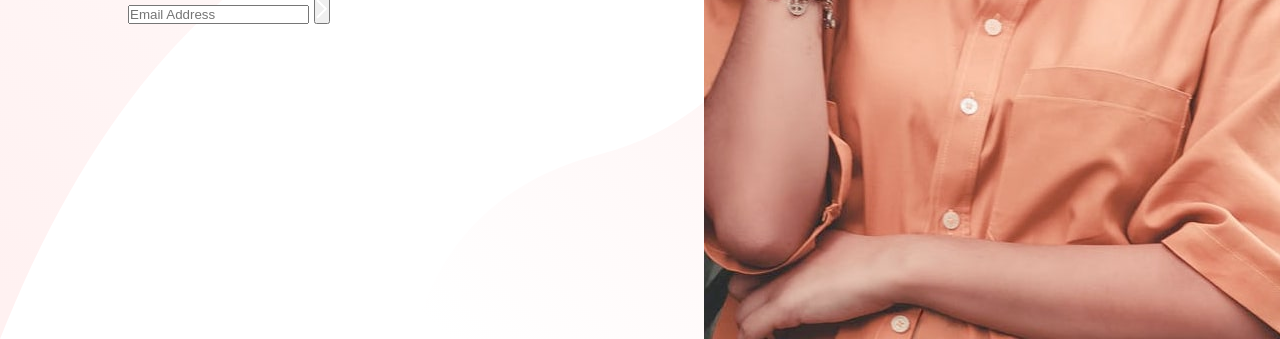
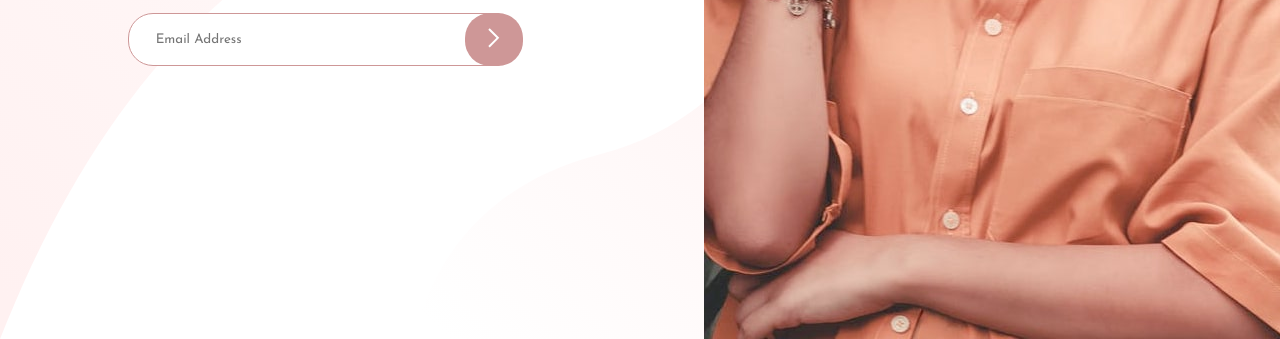
Before and after one commit to 987456987/base-apparel-coming-soon, a plain HTML site: page index.html in a window 1280 px wide. Shown: the part 461-800 px from the top of the page. Drawn offline with Linux system fonts and the light colour scheme.

Commit message:
Trying input button overlap mess

```diff
--- a/style.css
+++ b/style.css
@@ -50,6 +50,30 @@
     max-width: 450px;
 }
 
+.form-email{
+    padding: 1em 0;
+    width: 100%;
+    display: flex;
+}
+
+.form-email input{
+    height: 4em;
+    width: 100%;
+    border-radius: 25px;
+    border: 1px solid hsl(0, 36%, 70%);
+    padding-left: 2em;
+    font-family: 'Josefin Sans', sans-serif;;
+}
+.form-email button{
+    position: relative;
+    height: 4em;
+    width: 5em;
+    right: 4em;
+    border-radius: 25px;
+    border: none;
+    background-color: hsl(0, 36%, 70%);
+}
+
 @media (max-width: 1200px) {
     .main-container{
         justify-content: center;
@@ -81,6 +105,7 @@
         padding: 1em 2em;
     }
     .form-email{
-        margin: auto;
+        margin-left: 2em;
     }
+
 }
```
